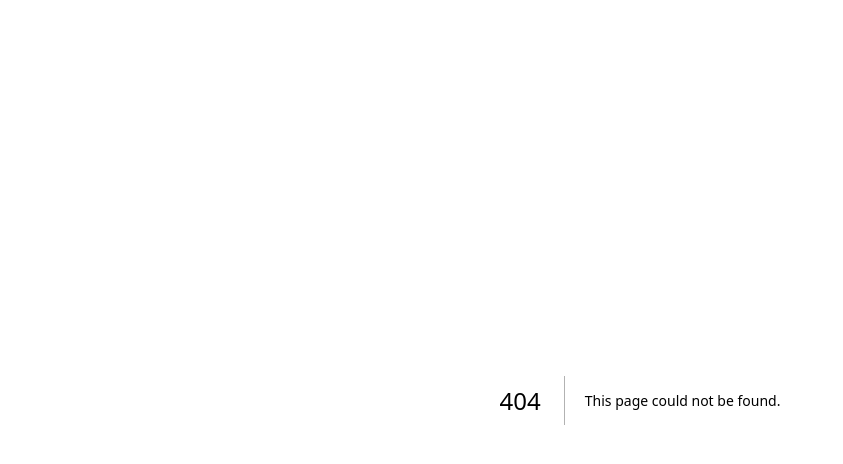
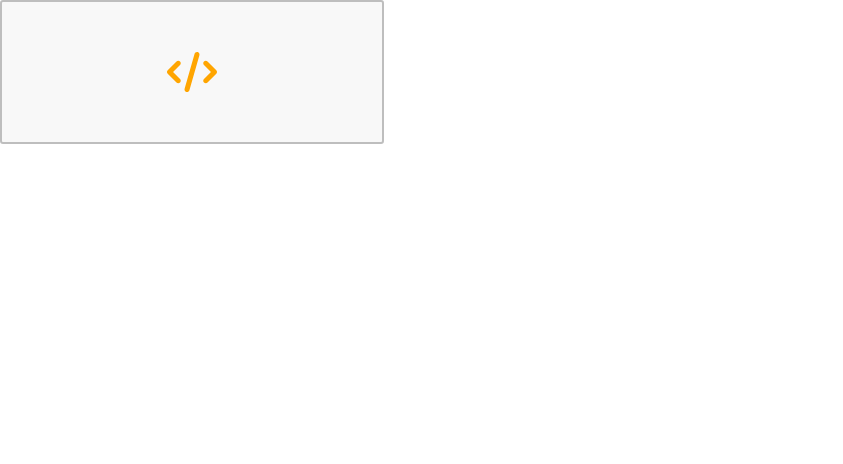
Before and after one commit to kento-yoshidu/PortfolioSite, a Next.js app: page /components/PageLink in a window 1280 px wide. Before the commit this address had no page. Shown: the top 464 px of the page, without its empty margins (0-843 px from the left). Built offline with nearby package versions, Linux system fonts and the light colour scheme.

Commit message:
✨ CCreate PageLink Component

```diff
--- /dev/null
+++ b/pages/components/PageLink.tsx
@@ -0,0 +1,33 @@
+import Link from "next/link"
+
+import Styles from "../styles/pagelink.module.scss"
+
+import { FontAwesomeIcon } from "@fortawesome/react-fontawesome"
+import { faCode } from "@fortawesome/free-solid-svg-icons"
+
+import "@fortawesome/fontawesome-svg-core/styles.css"
+import {
+  config,
+} from "@fortawesome/fontawesome-svg-core"
+config.autoAddCss = false
+
+type Props = {
+  url: string
+  title: string
+  text: string
+}
+
+const PageLink = ({ url, title, text}: Props) => (
+  <Link
+    className={Styles.link}
+    href={url}
+  >
+    <h3 className={Styles.title}>{title}</h3>
+
+    <FontAwesomeIcon icon={faCode} className={Styles.icon}/>
+
+    <p className={Styles.text}>{text}</p>
+  </Link>
+)
+
+export default PageLink
--- /dev/null
+++ b/pages/styles/pagelink.module.scss
@@ -0,0 +1,34 @@
+.link {
+  display: block;
+  width: unquote("max(30%, 270px)");
+  border: 2px solid rgb(190, 190, 190);
+  border-radius: 3px;
+  color: #444;
+  text-decoration: none;
+  text-align: center;
+  transition: 0.2s;
+
+  &:hover {
+    background: rgb(248, 248, 248);
+    color: orange;
+  }
+}
+
+.title {
+  margin: 50px 0 30px;
+  font-size: clamp(18px, 2vw, 22px);
+  letter-spacing: 2px;
+}
+
+.icon {
+  font-size: clamp(40px, 3vw, 60px);
+  margin: 0;
+}
+
+.text {
+  width: 80%;
+  margin: 40px auto 50px;
+  font-size: clamp(15px, 1.9vw, 18px);
+  font-family: "游ゴシック", "ヒラギノ角ゴ Pro W3", "メイリオ", sans-serif;
+  line-height: 1.6;
+}
```
Also changed, not shown: pages/index.tsx (+10 -1 lines), pages/styles/pagelink.module.scss.d.ts (added, +12 -0 lines), pages/styles/style.module.scss (+10 -0 lines).
